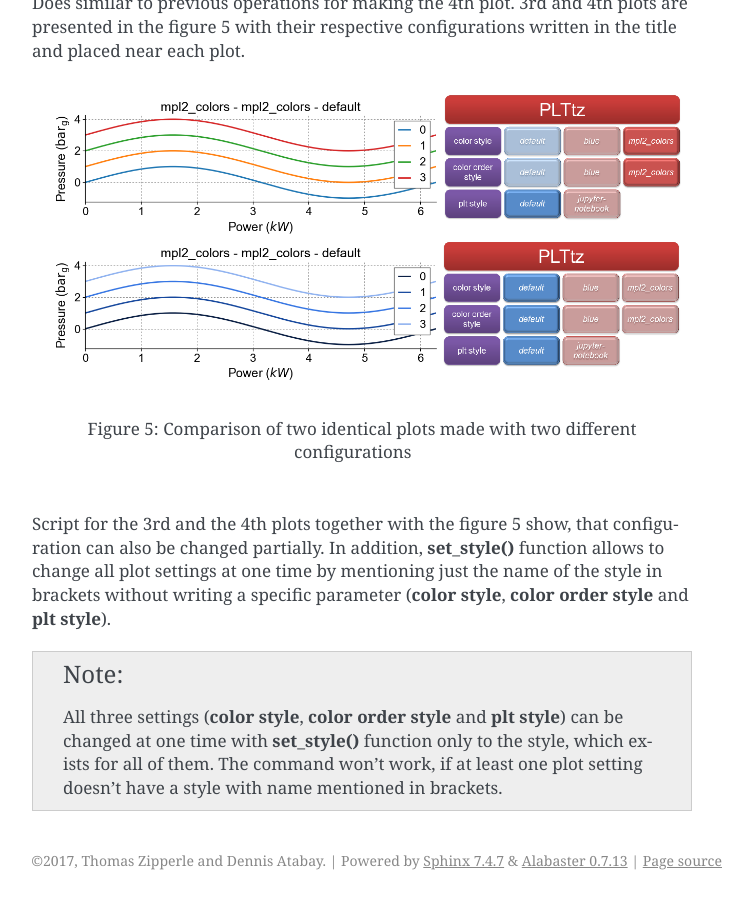
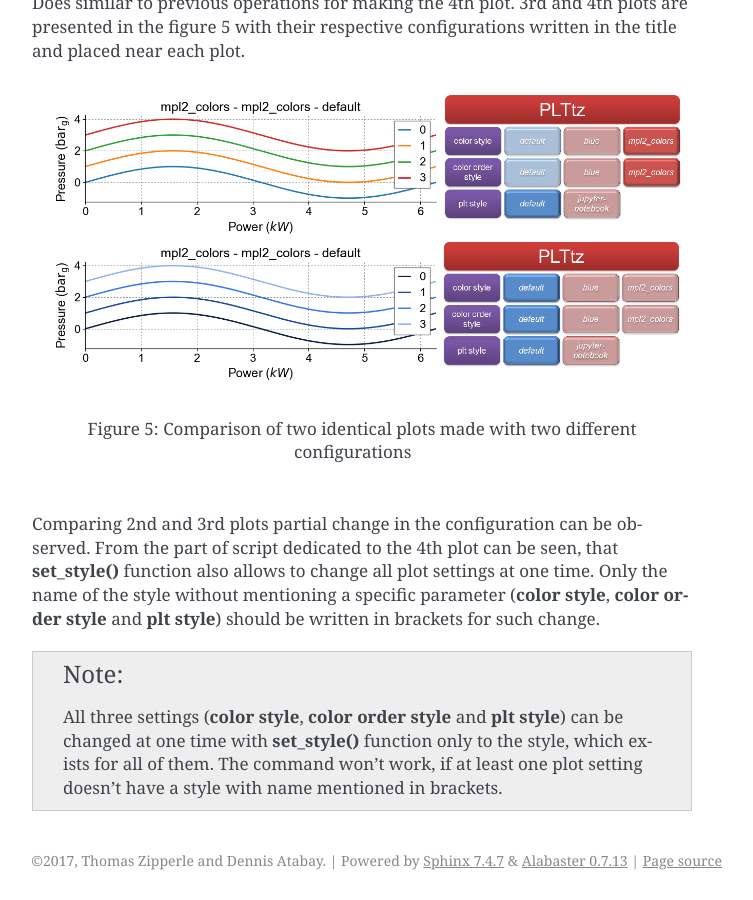
Before and after one commit to tzipperle/mplstyle, a Sphinx documentation site: the page built from docs/use.rst, in a window 1280 px wide and 900 px high, scrolled down 4122 px. Shown: the whole window, without its empty margins (388-1141 px from the left). Built offline with Sphinx 7.4.7, drawn with Linux system fonts in a browser that asks for light colours.

Commit message:
Update use.rst

```diff
--- a/docs/use.rst
+++ b/docs/use.rst
@@ -172,7 +172,7 @@ Does similar to previous operations for making the 4th plot. 3rd and 4th plots a
 
    Figure 5: Comparison of two identical plots made with two different configurations
 
-Script for the 3rd and the 4th plots together with the figure 5 show, that configuration can also be changed partially. In addition, **set_style()** function allows to change all plot settings at one time by mentioning just the name of the style in brackets without writing a specific parameter (**color style**, **color order style** and **plt style**).
+Comparing 2nd and 3rd plots partial change in the configuration can be observed. From the part of script dedicated to the 4th plot can be seen, that **set_style()** function also allows to change all plot settings at one time. Only the name of the style without mentioning a specific parameter (**color style**, **color order style** and **plt style**) should be written in brackets for such change.
 
 .. note::
 
```
